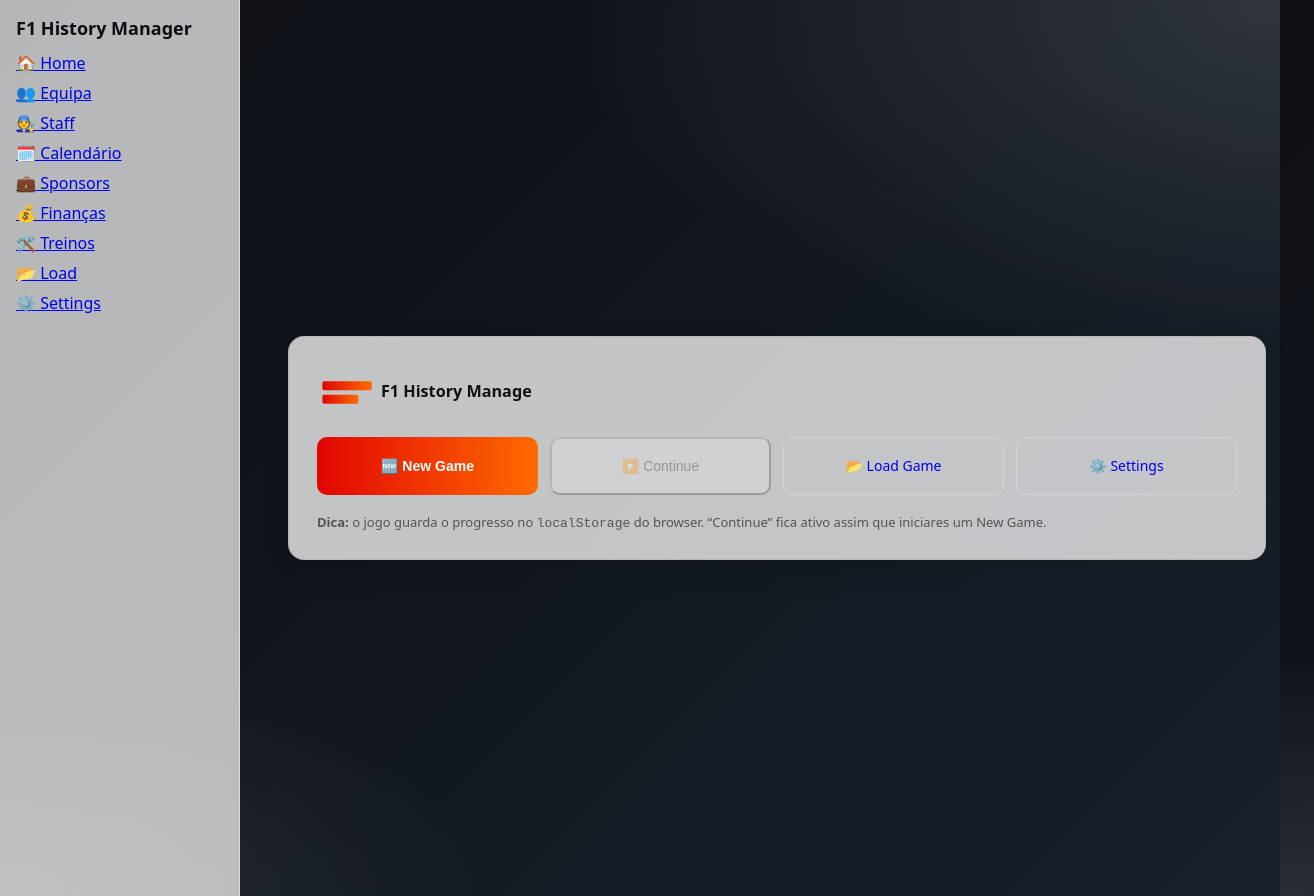
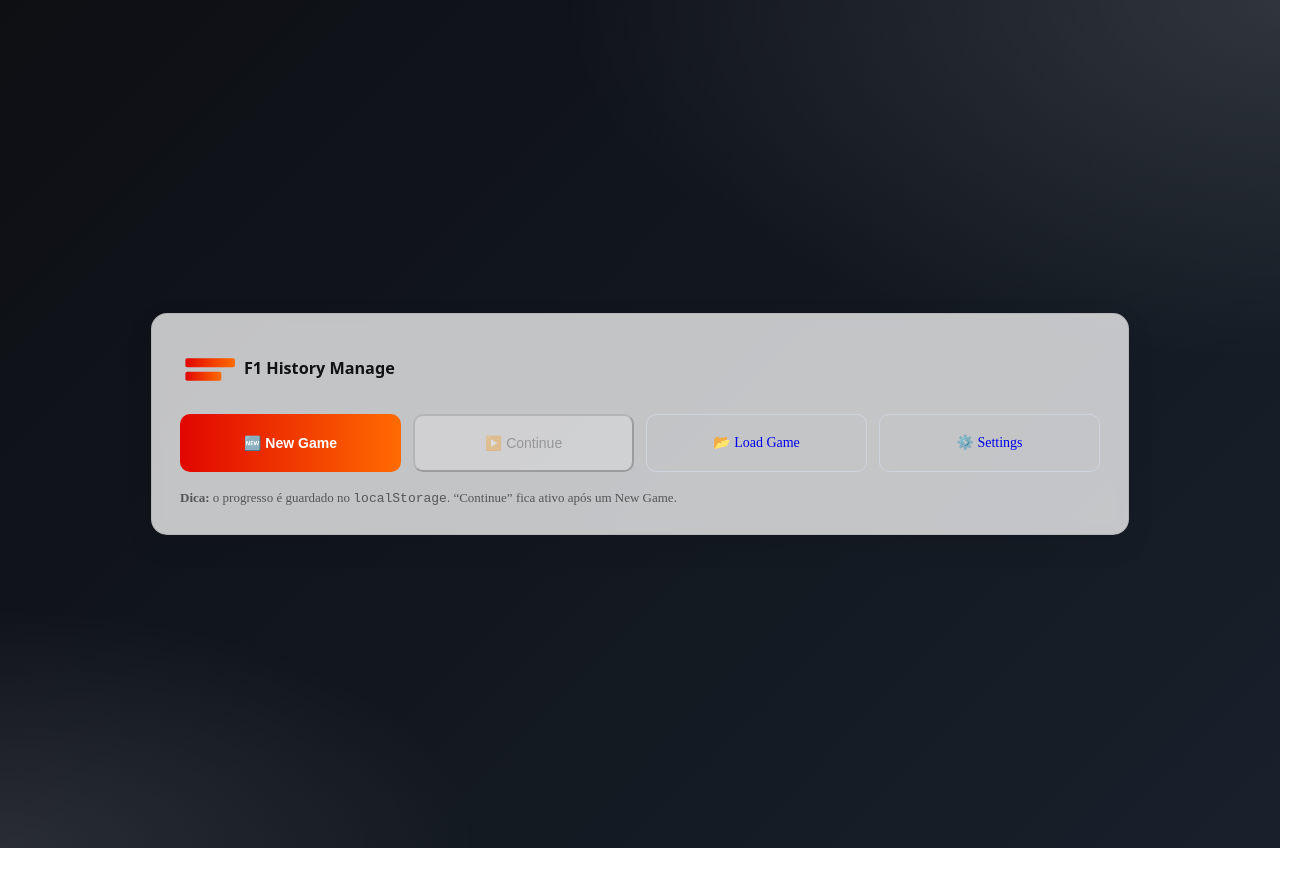
Before and after one commit to nakata5588/F1-History-Manager, a React (Vite) app: page / in a window 1280 px wide. Shown: the whole page, 1314 px wide, since content can reach past the window. After the commit the page ends 848 px from the top, so only its background shows below. Built offline with nearby package versions, Linux system fonts and the light colour scheme.

Commit message:
Update main.jsx

```diff
--- a/src/main.jsx
+++ b/src/main.jsx
@@ -1,6 +1,6 @@
 import React from 'react'
 import ReactDOM from 'react-dom/client'
-import { HashRouter, Routes, Route, Link } from 'react-router-dom'
+import { HashRouter, Routes, Route, Link, Outlet, useNavigate } from 'react-router-dom'
 import useSave from './hooks/useSave.js'
 import db from './data/f1_manager_1980.json'
 import { simulateSession, msToTime } from './utils/simulation.js'
@@ -13,26 +13,55 @@ import Finances from './pages/Finances.jsx'
 import LoadGame from './pages/LoadGame.jsx'
 import Settings from './pages/Settings.jsx'
 
-/** ---------- HOME (Main Screen) ---------- **/
+/* -------------------- LAYOUTS -------------------- */
+// 1) Landing sem sidebar (só a Main Screen)
+function LandingLayout() {
+  return (
+    <div style={{minHeight:'100vh', display:'grid', placeItems:'center', padding:24}}>
+      <Outlet />
+    </div>
+  )
+}
+
+// 2) App com sidebar (aparece só depois de entrar no jogo)
+function AppLayout() {
+  return (
+    <div style={{display:'grid', gridTemplateColumns:'240px 1fr', minHeight:'100vh', fontFamily:'system-ui, sans-serif'}}>
+      <aside style={{borderRight:'1px solid #ddd', padding:16, background:'rgba(255,255,255,0.7)'}}>
+        <h1 style={{fontSize:18, margin:0}}>F1 History Manager</h1>
+        <nav style={{display:'grid', gap:8, marginTop:12}}>
+          <Link to="/app/team">👥 Equipa</Link>
+          <Link to="/app/staff">🧑‍🔧 Staff</Link>
+          <Link to="/app/calendar">🗓️ Calendário</Link>
+          <Link to="/app/sponsors">💼 Sponsors</Link>
+          <Link to="/app/finances">💰 Finanças</Link>
+          <Link to="/app/practice">🛠️ Treinos</Link>
+          <Link to="/settings">⚙️ Settings</Link>
+        </nav>
+      </aside>
+      <main style={{padding:24}}>
+        <Outlet />
+      </main>
+    </div>
+  )
+}
+
+/* -------------------- PÁGINAS -------------------- */
+// Main Screen (só botões)
 function Home() {
   const { save, setSave, clear } = useSave()
   const hasSave = !!save
+  const nav = useNavigate()
 
   function newGame() {
     setSave(db)
-    location.hash = '#/team'
+    nav('/app/team')
   }
   function continueGame() {
-    if (hasSave) location.hash = '#/team'
+    if (hasSave) nav('/app/team')
   }
 
   return (
-    <div style={{
-      minHeight:'100vh',
-      display:'grid',
-      placeItems:'center',
-      padding:24
-    }}>
     <div className="glass" style={{padding:28, width:'min(920px, 92vw)'}}>
       <div style={{display:'flex', alignItems:'center', gap:18, marginBottom:18}}>
         <img src="./logo.svg" alt="logo" height="54"/>
@@ -42,29 +71,24 @@ function Home() {
         )}
       </div>
 
-        <div style={{
-          display:'grid',
-          gridTemplateColumns:'repeat(auto-fit,minmax(180px,1fr))',
-          gap:12
-        }}>
+      <div style={{display:'grid', gridTemplateColumns:'repeat(auto-fit,minmax(180px,1fr))', gap:12}}>
         <button className="btn primary" onClick={newGame}>🆕 New Game</button>
         <button className="btn" onClick={continueGame} disabled={!hasSave}>▶️ Continue</button>
-          <Link className="btn" style={{textDecoration:'none', display:'inline-block', textAlign:'center', lineHeight:'36px', border:'1px solid #cfd5df', borderRadius:10}} to="/load">📂 Load Game</Link>
-          <Link className="btn" style={{textDecoration:'none', display:'inline-block', textAlign:'center', lineHeight:'36px', border:'1px solid #cfd5df', borderRadius:10}} to="/settings">⚙️ Settings</Link>
+        <Link className="btn" style={linkBtn} to="/load">📂 Load Game</Link>
+        <Link className="btn" style={linkBtn} to="/settings">⚙️ Settings</Link>
       </div>
 
       <div style={{marginTop:18, fontSize:13, color:'#555'}}>
-          <strong>Dica:</strong> o jogo guarda o progresso no <code>localStorage</code> do browser. “Continue” fica ativo assim que iniciares um New Game.
-        </div>
+        <strong>Dica:</strong> o progresso é guardado no <code>localStorage</code>. “Continue” fica ativo após um New Game.
       </div>
     </div>
   )
 }
 
-/** ---------- Treinos (continua igual) ---------- **/
+// Treinos (igual, só mudou o caminho)
 function Practice() {
   const { save } = useSave()
-  if (!save) return <p>Cria um jogo em <a href="#/">Home</a> → <strong>New Game</strong> primeiro.</p>
+  if (!save) return <p>Vai à <a href="#/">Main Screen</a> e escolhe <strong>New Game</strong>.</p>
   const track = save.tracks[0]
   const seed = parseInt(localStorage.getItem('sim_seed') || '1980', 10)
   const results = simulateSession(save.drivers, save.teams, track, { seed })
@@ -85,45 +109,30 @@ function Practice() {
   )
 }
 
-/** ---------- Layout com sidebar (estilo FM) ---------- **/
-function Layout() {
-  return (
-    <div style={{display:'grid', gridTemplateColumns:'240px 1fr', minHeight:'100vh', fontFamily:'system-ui, sans-serif'}}>
-      <aside style={{borderRight:'1px solid #ddd', padding:16, background:'rgba(255,255,255,0.7)'}}>
-        <h1 style={{fontSize:18, margin:0}}>F1 History Manager</h1>
-        <nav style={{display:'grid', gap:8, marginTop:12}}>
-          <Link to="/">🏠 Home</Link>
-          <Link to="/team">👥 Equipa</Link>
-          <Link to="/staff">🧑‍🔧 Staff</Link>
-          <Link to="/calendar">🗓️ Calendário</Link>
-          <Link to="/sponsors">💼 Sponsors</Link>
-          <Link to="/finances">💰 Finanças</Link>
-          <Link to="/practice">🛠️ Treinos</Link>
-          <Link to="/load">📂 Load</Link>
-          <Link to="/settings">⚙️ Settings</Link>
-        </nav>
-      </aside>
-      <main style={{padding:24}}>
-        <Routes>
-          <Route path="/" element={<Home />} />
-          <Route path="/team" element={<Team />} />
-          <Route path="/staff" element={<Staff />} />
-          <Route path="/calendar" element={<Calendar />} />
-          <Route path="/sponsors" element={<Sponsors />} />
-          <Route path="/finances" element={<Finances />} />
-          <Route path="/practice" element={<Practice />} />
-          <Route path="/load" element={<LoadGame />} />
-          <Route path="/settings" element={<Settings />} />
-        </Routes>
-      </main>
-    </div>
-  )
-}
+const linkBtn = { textDecoration:'none', display:'inline-block', textAlign:'center', lineHeight:'36px', border:'1px solid #cfd5df', borderRadius:10 }
 
+/* -------------------- ROTAS -------------------- */
 ReactDOM.createRoot(document.getElementById('root')).render(
   <React.StrictMode>
     <HashRouter>
-      <Layout />
+      <Routes>
+        {/* Landing sem sidebar */}
+        <Route path="/" element={<LandingLayout />}>
+          <Route index element={<Home />} />
+          <Route path="load" element={<LoadGame />} />
+          <Route path="settings" element={<Settings />} />
+        </Route>
+
+        {/* App com sidebar */}
+        <Route path="/app" element={<AppLayout />}>
+          <Route path="team" element={<Team />} />
+          <Route path="staff" element={<Staff />} />
+          <Route path="calendar" element={<Calendar />} />
+          <Route path="sponsors" element={<Sponsors />} />
+          <Route path="finances" element={<Finances />} />
+          <Route path="practice" element={<Practice />} />
+        </Route>
+      </Routes>
     </HashRouter>
   </React.StrictMode>
 )
```
Lines whose indentation alone changed are shown as unchanged.
